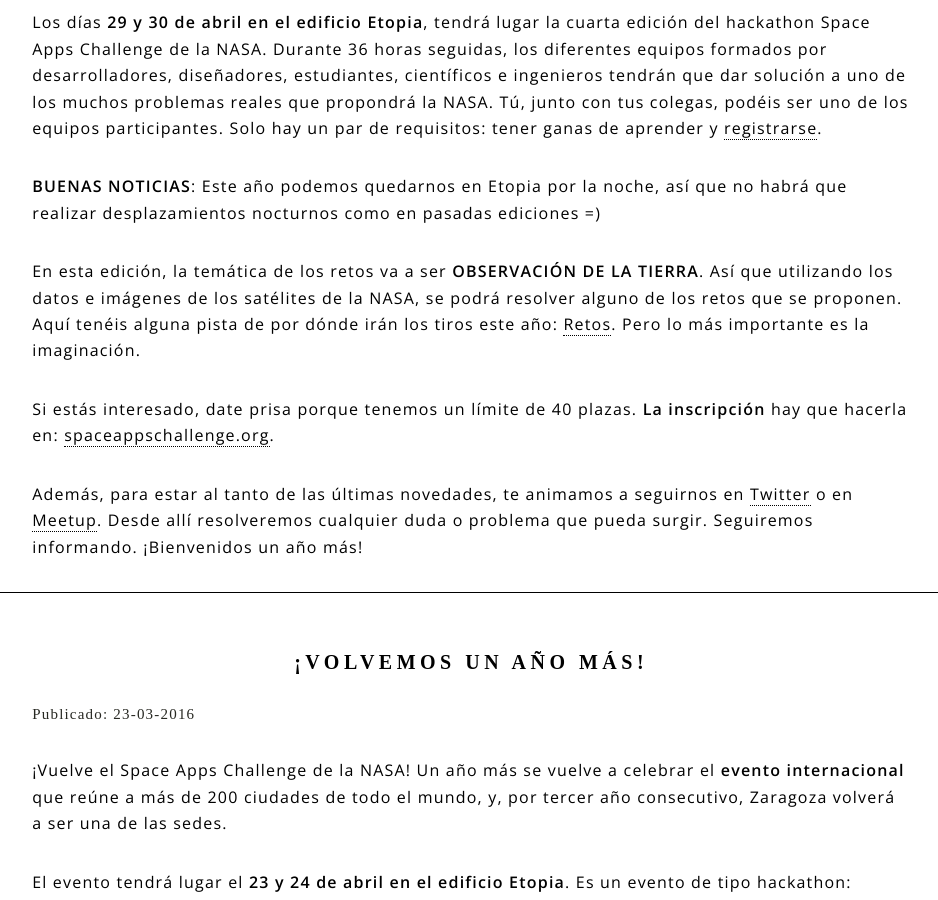
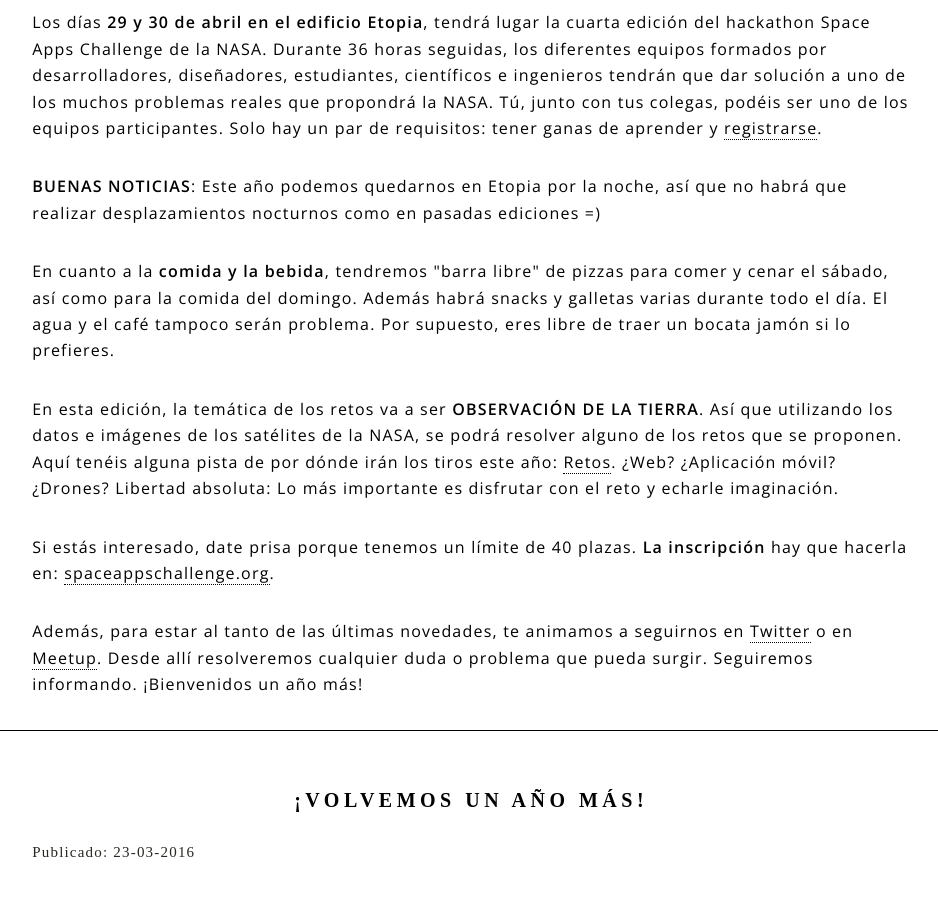
Before and after one commit to spaceappszgz/spaceappszgz.github.io, a Jekyll site: the page built from blog.html, in a window 1280 px wide and 900 px high, scrolled down 545 px. Shown: the whole window, without its empty margins (129-1067 px from the left). Built offline with Jekyll 4.4.1, drawn with Linux system fonts in a browser that asks for light colours; some web fonts are replaced.

Commit message:
last changes updated

```diff
--- a/_posts/2017-04-15-vuelve-space-apps-zaragoza-2017.html
+++ b/_posts/2017-04-15-vuelve-space-apps-zaragoza-2017.html
@@ -21,7 +21,10 @@ author:
 <p><span style="font-weight:400;">Los días <b>29 y 30 de abril en el edificio Etopia</b>, tendrá lugar la cuarta edición del hackathon Space Apps Challenge de la NASA. Durante 36 horas seguidas, los diferentes equipos formados por desarrolladores, diseñadores, estudiantes, científicos e ingenieros tendrán que dar solución a uno de los muchos problemas reales que propondrá la NASA. Tú, junto con tus colegas, podéis ser uno de los equipos participantes. Solo hay un par de requisitos: tener ganas de aprender y <a href="https://2017.spaceappschallenge.org/locations/zaragoza/">registrarse</a>.
 </p>
 <p><b>BUENAS NOTICIAS</b>: Este año podemos quedarnos en Etopia por la noche, así que no habrá que realizar desplazamientos nocturnos como en pasadas ediciones =)
+<p>
+En cuanto a la <b>comida y la bebida</b>, tendremos "barra libre" de pizzas para comer y cenar el sábado, así como para la comida del domingo. Además habrá snacks y galletas varias durante todo el día. El agua y el café tampoco serán problema. Por supuesto, eres libre de traer un bocata jamón si lo prefieres.
 </p>
-<p>En esta edición, la temática de los retos va a ser <b>OBSERVACIÓN DE LA TIERRA</b>. Así que utilizando los datos e imágenes de los satélites de la NASA, se podrá resolver alguno de los retos que se proponen. Aquí tenéis alguna pista de por dónde irán los tiros este año:  <a href="https://2017.spaceappschallenge.org/blog/sneak-peak-space-apps-2017-challenge-categories">Retos</a>. Pero lo más importante es la imaginación.</p>
+</p>
+<p>En esta edición, la temática de los retos va a ser <b>OBSERVACIÓN DE LA TIERRA</b>. Así que utilizando los datos e imágenes de los satélites de la NASA, se podrá resolver alguno de los retos que se proponen. Aquí tenéis alguna pista de por dónde irán los tiros este año:  <a href="https://2017.spaceappschallenge.org/blog/sneak-peak-space-apps-2017-challenge-categories">Retos</a>. ¿Web? ¿Aplicación móvil? ¿Drones? Libertad absoluta: Lo más importante es disfrutar con el reto y echarle imaginación.</p>
 <p>Si estás interesado, date prisa porque tenemos un límite de 40 plazas. <b>La inscripción</b> hay que hacerla en:  <a href="https://2017.spaceappschallenge.org/locations/zaragoza/">spaceappschallenge.org</a>.</p>
 <p>Además, para estar al tanto de las últimas novedades, te animamos a seguirnos en <a href="https://twitter.com/spaceappsZgz">Twitter</a> o en <a href="http://www.meetup.com/es-ES/Zaragoza-Hackathons/events/239034225/">Meetup</a>. Desde allí resolveremos cualquier duda o problema que pueda surgir. Seguiremos informando. ¡Bienvenidos un año más!</p>
```
Also changed, not shown: images/cesar.png (added).
